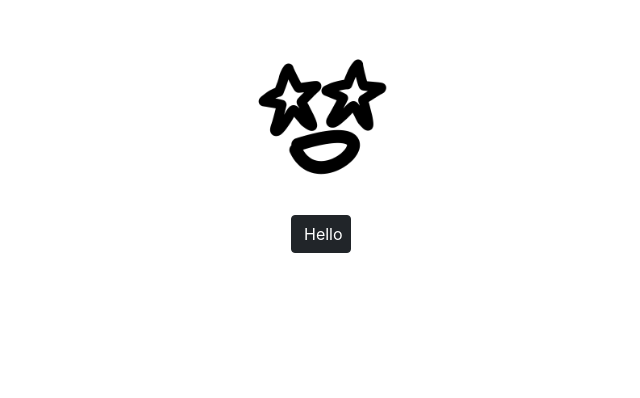
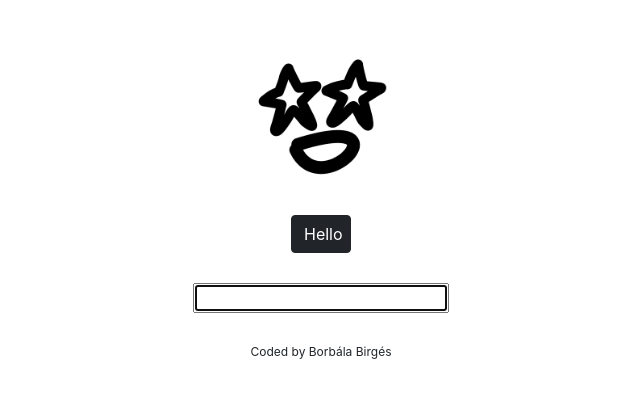
Before and after one commit to Borkabori/dictionary-project, a React (Create React App) app: page / in a window 1280 px wide. Shown: the top 398 px of the page, without its empty margins (319-959 px from the left). Built offline with nearby package versions, Linux system fonts and the light colour scheme.

Commit message:
Form searching for a word, alerts it

```diff
--- a/src/App.css
+++ b/src/App.css
@@ -13,3 +13,9 @@
   margin: 0 auto;
   width: 60px;
 }
+
+footer {
+  font-size: 12px;
+  margin-top: 30px;
+  text-align: center;
+}
--- a/src/App.js
+++ b/src/App.js
@@ -1,9 +1,11 @@
 import stareyes from "./pictures/stareyes.png";
+import Dictionary from "./Dictionary";
 import "./App.css";
 
 export default function App() {
   return (
     <div className="App">
+      <div className="container">
         <header className="App-header">
           <img src={stareyes} className="stareyes-logo" alt="stareyes" />
           <a href="#" className="btn btn-dark">
@@ -11,6 +13,11 @@ export default function App() {
             Hello{" "}
           </a>
         </header>
+        <main>
+          <Dictionary />
+        </main>
+        <footer className="text-center">Coded by Borbála Birgés</footer>
+      </div>
     </div>
   );
 }
--- /dev/null
+++ b/src/Dictionary.css
@@ -0,0 +1,3 @@
+.Dictionary {
+  text-align: center;
+}
--- /dev/null
+++ b/src/Dictionary.js
@@ -0,0 +1,24 @@
+import React, { useState } from "react";
+import "./Dictionary.css";
+
+export default function Dictionary() {
+  let [keyword, setKeyword] = useState(null);
+
+  function search(event) {
+    event.preventDefault();
+    alert(`Searching for ${keyword} definition.`);
+  }
+
+  function handleKeywordChange(event) {
+    console.log(event.target.value);
+    setKeyword(event.target.value);
+  }
+
+  return (
+    <div className="Dictionary">
+      <form onSubmit={search}>
+        <input type="search" autoFocus={true} onChange={handleKeywordChange} />
+      </form>
+    </div>
+  );
+}
```
Lines whose indentation alone changed are shown as unchanged.
